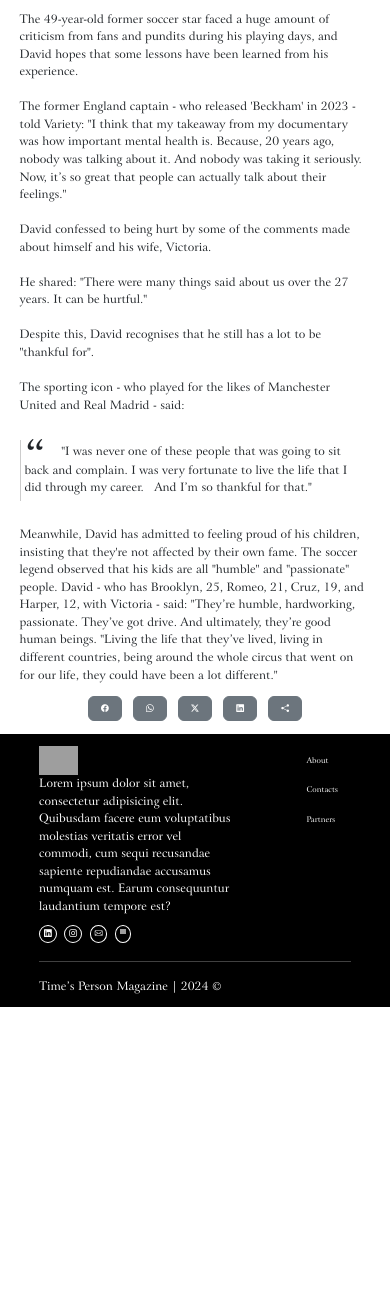
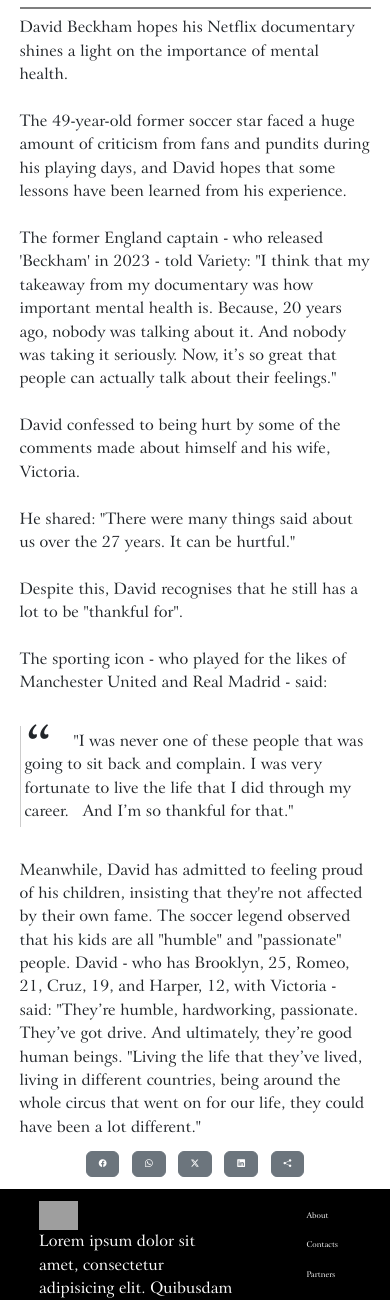
Before and after one commit to JackS0l0/timesperson-v2, a Django app: a page that uses templates/base.html in a window 390 px wide. Shown: the part 755-2055 px from the top of the page. Before the commit the page ends 1762 px from the top, so only its background shows below. Run offline with Django 5.2, Linux system fonts and the light colour scheme; data comes from the database, SQL or seed files in the repository; some libraries are stand-ins or nearby versions; grey boxes are pictures that could not be loaded.

Commit message:
modified:   static/css/style.css 	modified:   static/css/style.css.map 	modified:   static/css/style.scss 	modified:   staticfiles/css/style.css 	modified:   staticfiles/css/style.css.map 	modified:   staticfiles/css/style.scss

```diff
--- a/static/css/style.css
+++ b/static/css/style.css
@@ -559,7 +559,7 @@ body .btnToTopBlock #btnToTop:hover i {
 }
 @media only screen and (max-width: 1000px) {
   body {
-    font-size: 3vw;
+    font-size: 4vw;
   }
   body header .headerClass span .logo img {
     width: 30vw;
@@ -576,7 +576,7 @@ body .btnToTopBlock #btnToTop:hover i {
     margin: 3vw;
   }
   body main .mainClass .mobClass .mobpost {
-    margin: 3vw 0;
+    margin: 10vw 0;
   }
   body main .mainClass .mobClass .mobpost .img img {
     width: 100%;
@@ -600,6 +600,9 @@ body .btnToTopBlock #btnToTop:hover i {
     text-align: end;
     color: rgba(30, 30, 30, 0.5);
   }
+  body main .mainClass .postClass {
+    margin-top: 20vw;
+  }
   body main .mainClass .postClass .txtBlock {
     margin: 3vw 5vw;
   }
--- a/static/css/style.scss
+++ b/static/css/style.scss
@@ -608,7 +608,7 @@ body{
 }
 @media only screen and (max-width: 1000px){
     body{
-        font-size: 3vw;
+        font-size: 4vw;
         header{
             .headerClass{
                 span{
@@ -635,7 +635,7 @@ body{
                     justify-content: center;
                     margin: 3vw;
                     .mobpost{
-                        margin: 3vw 0;
+                        margin: 10vw 0;
                         .img{
                             img{
                                 width: 100%;
@@ -661,6 +661,7 @@ body{
                     }
                 }
                 .postClass{
+                    margin-top: 20vw;
                     .txtBlock{
                         margin: 3vw 5vw;
                     }
```
Also changed, not shown: 4 other files.
